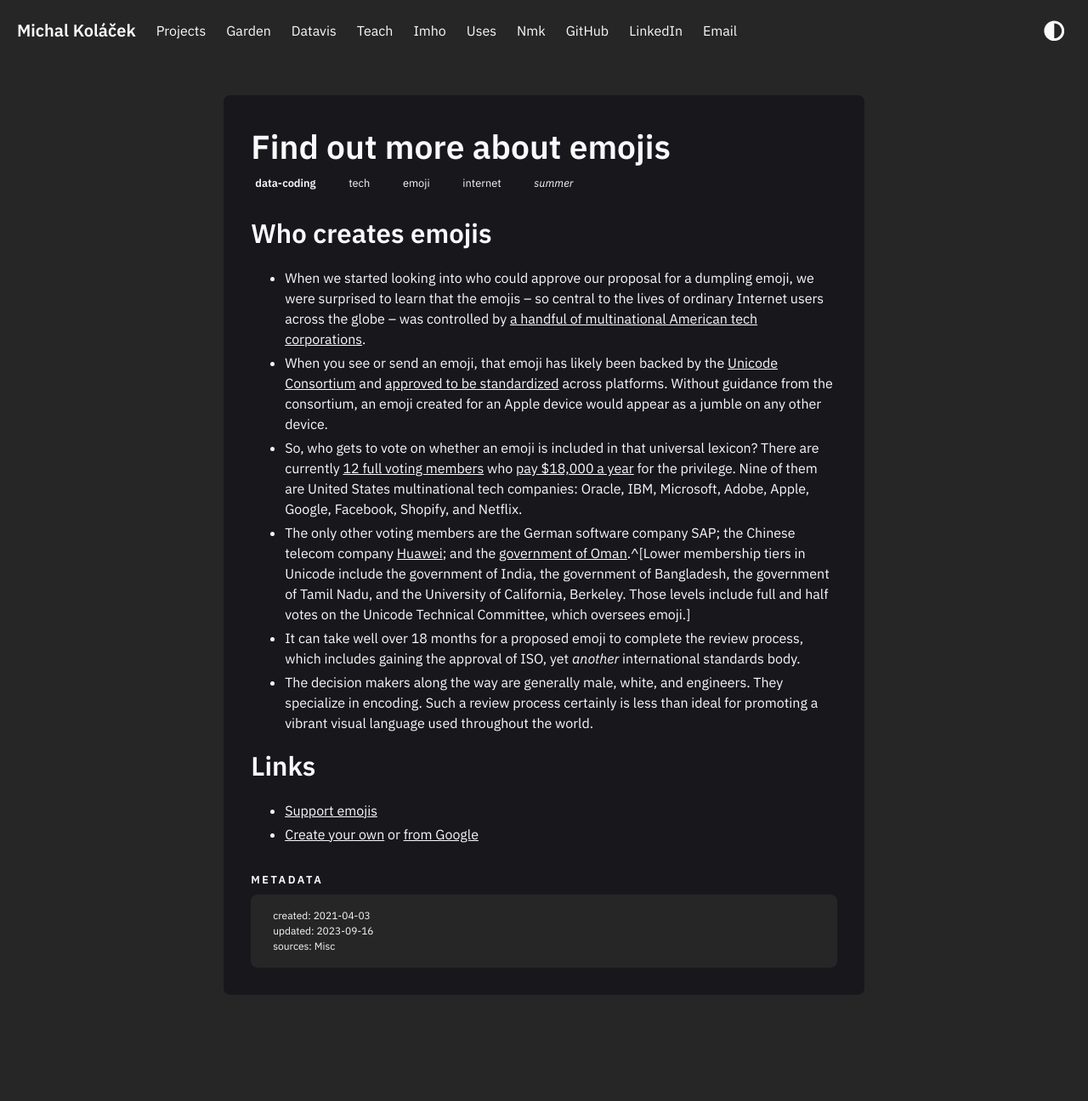
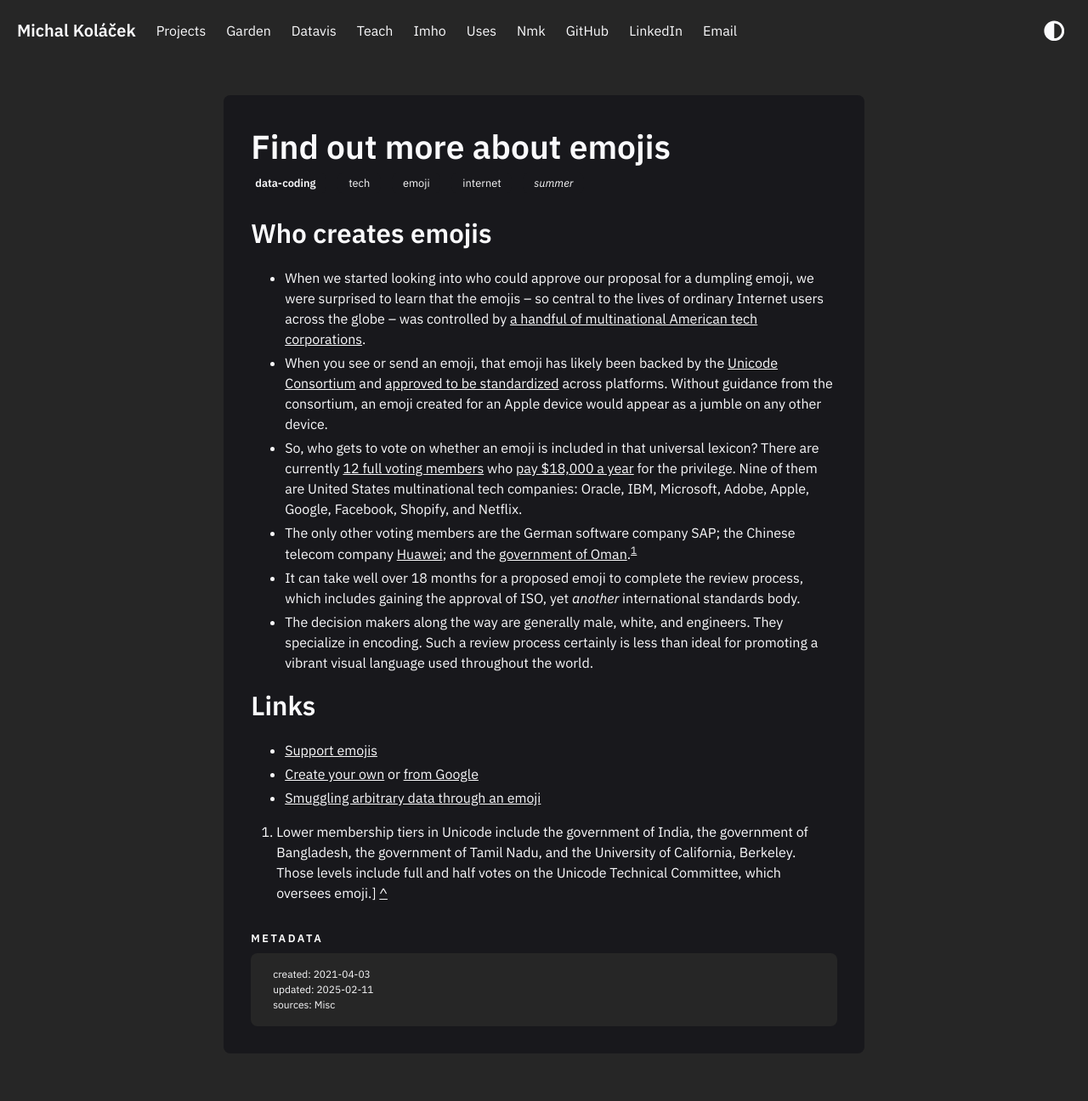
Before and after one commit to one-data-cookie/one-data-cookie.github.io, a Jekyll site: the page built from _notes/data-coding/Find out more about emojis.md, in a window 1280 px wide. Shown: the whole page at 85% size. Built offline with Jekyll 4.4.1, drawn with Linux system fonts in a browser that asks for light colours; before the commit the page ends 1227 px from its top, so only the background shows below that.

Commit message:
Sync notes and files as of 2025-02-11 19:20:22 UTC

```diff
--- a/_notes/data-coding/Find out more about emojis.md
+++ b/_notes/data-coding/Find out more about emojis.md
@@ -5,7 +5,7 @@
 tags: [tech, emoji, internet]
 season: summer
 created: 2021-04-03
-updated: 2023-09-16
+updated: 2025-02-11
 sources: Misc
 ---
 
@@ -13,10 +13,13 @@
 - When we started looking into who could approve our proposal for a dumpling emoji, we were surprised to learn that the emojis – so central to the lives of ordinary Internet users across the globe – was controlled by [a handful of multinational American tech corporations](http://www.unicode.org/consortium/members.html).
 - When you see or send an emoji, that emoji has likely been backed by the [Unicode Consortium](http://www.unicode.org/) and [approved to be standardized](http://www.unicode.org/reports/tr51/tr51-3.html) across platforms. Without guidance from the consortium, an emoji created for an Apple device would appear as a jumble on any other device.
 - So, who gets to vote on whether an emoji is included in that universal lexicon? There are currently [12 full voting members](http://www.unicode.org/consortium/members.html) who [pay $18,000 a year](http://www.unicode.org/consortium/levels.html#support) for the privilege. Nine of them are United States multinational tech companies: Oracle, IBM, Microsoft, Adobe, Apple, Google, Facebook, Shopify, and Netflix.
-- The only other voting members are the German software company SAP; the Chinese telecom company [Huawei](http://http//www.huawei.com/en/); and the [government of Oman](http://www.mara.gov.om/).^[Lower membership tiers in Unicode include the government of India, the government of Bangladesh, the government of Tamil Nadu, and the University of California, Berkeley. Those levels include full and half votes on the Unicode Technical Committee, which oversees emoji.]
+- The only other voting members are the German software company SAP; the Chinese telecom company [Huawei](http://http//www.huawei.com/en/); and the [government of Oman](http://www.mara.gov.om/).[^1]
 - It can take well over 18 months for a proposed emoji to complete the review process, which includes gaining the approval of ISO, yet _another_ international standards body.
 - The decision makers along the way are generally male, white, and engineers. They specialize in encoding. Such a review process certainly is less than ideal for promoting a vibrant visual language used throughout the world.
 
 ## Links
 - [Support emojis](http://www.emojination.org/)
 - [Create your own](https://tikolu.net/emojimix/) or [from Google](https://www.google.com/search?q=emoji+kitchen)
+- [Smuggling arbitrary data through an emoji](https://paulbutler.org/2025/smuggling-arbitrary-data-through-an-emoji/)
+
+[^1]: Lower membership tiers in Unicode include the government of India, the government of Bangladesh, the government of Tamil Nadu, and the University of California, Berkeley. Those levels include full and half votes on the Unicode Technical Committee, which oversees emoji.]
```
